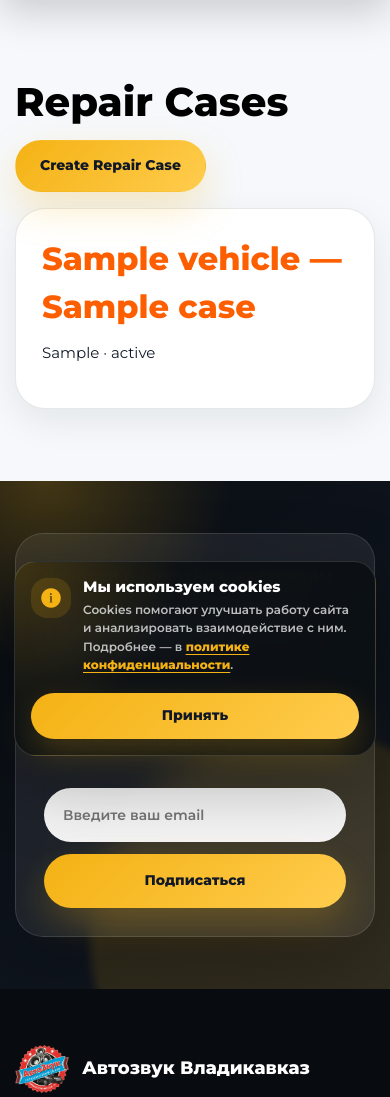
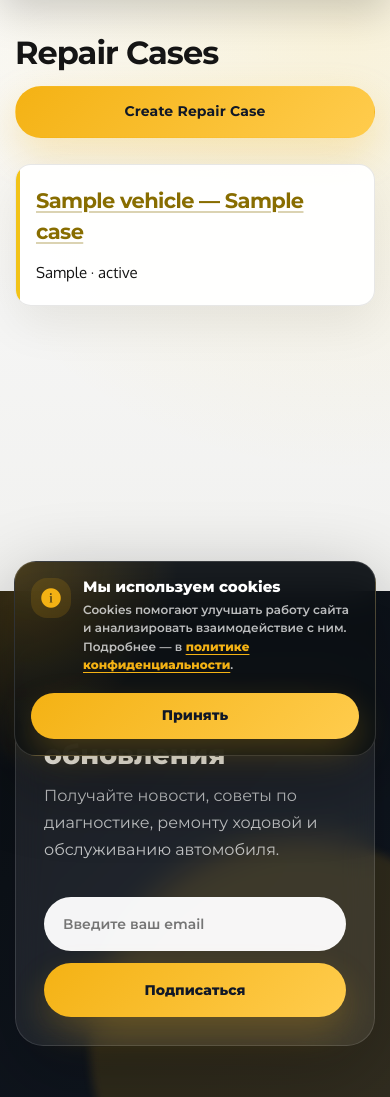
Before and after one commit to Joker20380/diagnost, a Django app: template diagnost/assurance/templates/assurance/case_list.html in a window 390 px wide. Shown: the part 74-1171 px from the top of the page. Run offline with Django 5.2, Linux system fonts and the light colour scheme; the template is opened without the code that fills it: most values are stand-ins (such as "Sample title", 1, 10 or a date in 2020); parts of the project's set-up code (start-up, migrations or seed data) failed here and were passed over; some libraries are stand-ins or nearby versions; some web fonts are replaced.

Commit message:
style: align assurance screens with site design

```diff
--- /dev/null
+++ b/diagnost/assurance/static/assurance/assurance.css
@@ -0,0 +1,221 @@
+.az-diagnostic-page {
+  --assurance-ink: #151515;
+  --assurance-muted: #6f7278;
+  --assurance-line: rgba(20, 20, 20, .1);
+  --assurance-soft: #f5f5f3;
+  --assurance-accent: #f2c318;
+  min-height: 70vh;
+  padding: clamp(48px, 7vw, 96px) 0;
+  color: var(--assurance-ink);
+  font-family: "Oxygen", sans-serif;
+  background:
+    radial-gradient(circle at 88% 4%, rgba(242, 195, 24, .14), transparent 28rem),
+    linear-gradient(180deg, #fafafa 0%, #f1f1ef 100%);
+}
+
+.az-diagnostic-page > .container {
+  max-width: 1180px;
+}
+
+.az-diagnostic-page h1,
+.az-diagnostic-page h2,
+.az-diagnostic-page h3 {
+  color: var(--assurance-ink);
+  font-family: "Montserrat", sans-serif;
+  font-weight: 700;
+  letter-spacing: -.03em;
+}
+
+.az-diagnostic-page h1 {
+  max-width: 920px;
+  margin: 0 0 12px;
+  font-size: clamp(32px, 5vw, 58px);
+  line-height: 1.05;
+}
+
+.az-diagnostic-page h2 {
+  margin: 0 0 12px;
+  font-size: clamp(21px, 3vw, 30px);
+}
+
+.az-diagnostic-page h3 {
+  margin: 24px 0 12px;
+  font-size: 18px;
+}
+
+.az-diagnostic-page p,
+.az-diagnostic-page li {
+  line-height: 1.7;
+}
+
+.az-diagnostic-page > .container > p:first-of-type {
+  color: var(--assurance-muted);
+  font-size: 17px;
+}
+
+.az-diagnostic-page a:not(.az-btn) {
+  color: #886d00;
+  font-weight: 700;
+  text-decoration: underline;
+  text-decoration-color: rgba(136, 109, 0, .3);
+  text-underline-offset: 3px;
+}
+
+.az-diagnostic-page .az-diagnostic-card {
+  position: relative;
+  margin: 22px 0;
+  padding: clamp(22px, 4vw, 38px);
+  overflow: hidden;
+  border: 1px solid var(--assurance-line);
+  border-radius: 22px;
+  background: rgba(255, 255, 255, .94);
+  box-shadow: 0 18px 48px rgba(20, 20, 20, .07);
+}
+
+.az-diagnostic-page .az-diagnostic-card::before {
+  position: absolute;
+  inset: 0 auto 0 0;
+  width: 4px;
+  content: "";
+  background: var(--assurance-accent);
+}
+
+.az-diagnostic-page .az-diagnostic-card > :last-child {
+  margin-bottom: 0;
+}
+
+.az-diagnostic-page form:not([class]) {
+  margin: 18px 0;
+}
+
+.az-diagnostic-page form p {
+  margin: 0 0 18px;
+}
+
+.az-diagnostic-page label {
+  display: block;
+  margin: 0 0 7px;
+  color: #353535;
+  font-family: "Montserrat", sans-serif;
+  font-size: 13px;
+  font-weight: 700;
+  letter-spacing: .04em;
+  text-transform: uppercase;
+}
+
+.az-diagnostic-page input:not([type="checkbox"]):not([type="radio"]),
+.az-diagnostic-page select,
+.az-diagnostic-page textarea {
+  width: 100%;
+  min-height: 48px;
+  padding: 12px 14px;
+  color: var(--assurance-ink);
+  border: 1px solid #d7d8da;
+  border-radius: 12px;
+  outline: none;
+  background: #fff;
+  font: 500 15px/1.45 "Oxygen", sans-serif;
+  transition: border-color .2s, box-shadow .2s;
+}
+
+.az-diagnostic-page textarea {
+  min-height: 100px;
+  resize: vertical;
+}
+
+.az-diagnostic-page input:focus,
+.az-diagnostic-page select:focus,
+.az-diagnostic-page textarea:focus {
+  border-color: #c69d00;
+  box-shadow: 0 0 0 4px rgba(242, 195, 24, .18);
+}
+
+.az-diagnostic-page input[type="checkbox"],
+.az-diagnostic-page input[type="radio"] {
+  width: 18px;
+  height: 18px;
+  margin-right: 8px;
+  accent-color: #d8ad00;
+}
+
+.az-diagnostic-page .helptext {
+  display: block;
+  margin-top: 6px;
+  color: var(--assurance-muted);
+  font-size: 13px;
+}
+
+.az-diagnostic-page .errorlist {
+  margin: 0 0 18px;
+  padding: 12px 16px 12px 34px;
+  color: #8a241f;
+  border: 1px solid #edc8c5;
+  border-radius: 12px;
+  background: #fff3f2;
+}
+
+.az-diagnostic-page .az-btn {
+  margin: 4px 8px 4px 0;
+  border-radius: 999px;
+  font-family: "Montserrat", sans-serif;
+  font-weight: 700;
+  letter-spacing: .01em;
+}
+
+.az-diagnostic-page code {
+  padding: 3px 7px;
+  overflow-wrap: anywhere;
+  color: #2c2c2c;
+  border-radius: 7px;
+  background: #eee;
+}
+
+.az-diagnostic-page ul,
+.az-diagnostic-page ol {
+  padding-left: 22px;
+}
+
+.az-diagnostic-page li + li {
+  margin-top: 8px;
+}
+
+.az-diagnostic-page table {
+  width: 100%;
+  margin: 18px 0;
+  border-collapse: separate;
+  border-spacing: 0;
+  overflow: hidden;
+  border: 1px solid var(--assurance-line);
+  border-radius: 14px;
+}
+
+.az-diagnostic-page th,
+.az-diagnostic-page td {
+  padding: 12px 14px;
+  border-bottom: 1px solid var(--assurance-line);
+  text-align: left;
+}
+
+.az-diagnostic-page th {
+  background: var(--assurance-soft);
+  font-family: "Montserrat", sans-serif;
+  font-size: 12px;
+  text-transform: uppercase;
+}
+
+@media (max-width: 767px) {
+  .az-diagnostic-page {
+    padding: 36px 0 64px;
+  }
+
+  .az-diagnostic-page .az-diagnostic-card {
+    padding: 20px;
+    border-radius: 16px;
+  }
+
+  .az-diagnostic-page .az-btn {
+    width: 100%;
+    margin-right: 0;
+    text-align: center;
+  }
+}
--- /dev/null
+++ b/diagnost/assurance/templates/assurance/base.html
@@ -0,0 +1,6 @@
+{% extends 'diagnost/base.html' %}
+{% load static %}
+{% block extra_css %}
+  {{ block.super }}
+  <link rel="stylesheet" href="{% static 'assurance/assurance.css' %}">
+{% endblock %}
--- a/diagnost/assurance/templates/assurance/case_audit.html
+++ b/diagnost/assurance/templates/assurance/case_audit.html
@@ -1,4 +1,4 @@
-{% extends 'diagnost/base.html' %}
+{% extends 'assurance/base.html' %}
 {% block content %}
 <section class="az-diagnostic-page"><div class="container">
   <p><a href="{% url 'assurance:case_detail' repair_case.id %}">← Back to repair case</a></p>
--- a/diagnost/assurance/templates/assurance/case_create.html
+++ b/diagnost/assurance/templates/assurance/case_create.html
@@ -1,4 +1,4 @@
-{% extends 'diagnost/base.html' %}
+{% extends 'assurance/base.html' %}
 {% block content %}
 <section class="az-diagnostic-page"><div class="container">
   <div class="az-diagnostic-card">
--- a/diagnost/assurance/templates/assurance/case_detail.html
+++ b/diagnost/assurance/templates/assurance/case_detail.html
@@ -1,4 +1,4 @@
-{% extends 'diagnost/base.html' %}
+{% extends 'assurance/base.html' %}
 {% block content %}
 <section class="az-diagnostic-page"><div class="container">
   <h1>{{ repair_case.vehicle }} — {{ repair_case.title }}</h1>
--- a/diagnost/assurance/templates/assurance/case_list.html
+++ b/diagnost/assurance/templates/assurance/case_list.html
@@ -1,4 +1,4 @@
-{% extends 'diagnost/base.html' %}
+{% extends 'assurance/base.html' %}
 {% block content %}
 <section class="az-diagnostic-page"><div class="container">
   <h1>Repair Cases</h1>
--- a/diagnost/assurance/templates/assurance/competency_review_form.html
+++ b/diagnost/assurance/templates/assurance/competency_review_form.html
@@ -1,4 +1,4 @@
-{% extends 'diagnost/base.html' %}
+{% extends 'assurance/base.html' %}
 {% block content %}
 <section class="az-diagnostic-page"><div class="container">
   <h1>Evidence-based competency review</h1>
--- a/diagnost/assurance/templates/assurance/evidence_form.html
+++ b/diagnost/assurance/templates/assurance/evidence_form.html
@@ -1,4 +1,4 @@
-{% extends 'diagnost/base.html' %}
+{% extends 'assurance/base.html' %}
 {% block content %}
 <section class="az-diagnostic-page"><div class="container">
   <div class="az-diagnostic-card">
--- a/diagnost/assurance/templates/assurance/repair_certificate.html
+++ b/diagnost/assurance/templates/assurance/repair_certificate.html
@@ -1,4 +1,4 @@
-{% extends 'diagnost/base.html' %}
+{% extends 'assurance/base.html' %}
 {% block content %}
 <section class="az-diagnostic-page"><div class="container">
   <header class="az-diagnostic-card">
```
Also changed, not shown: REPAIR_ASSURANCE_IMPLEMENTATION_ROADMAP.md (+4 -1 lines).
